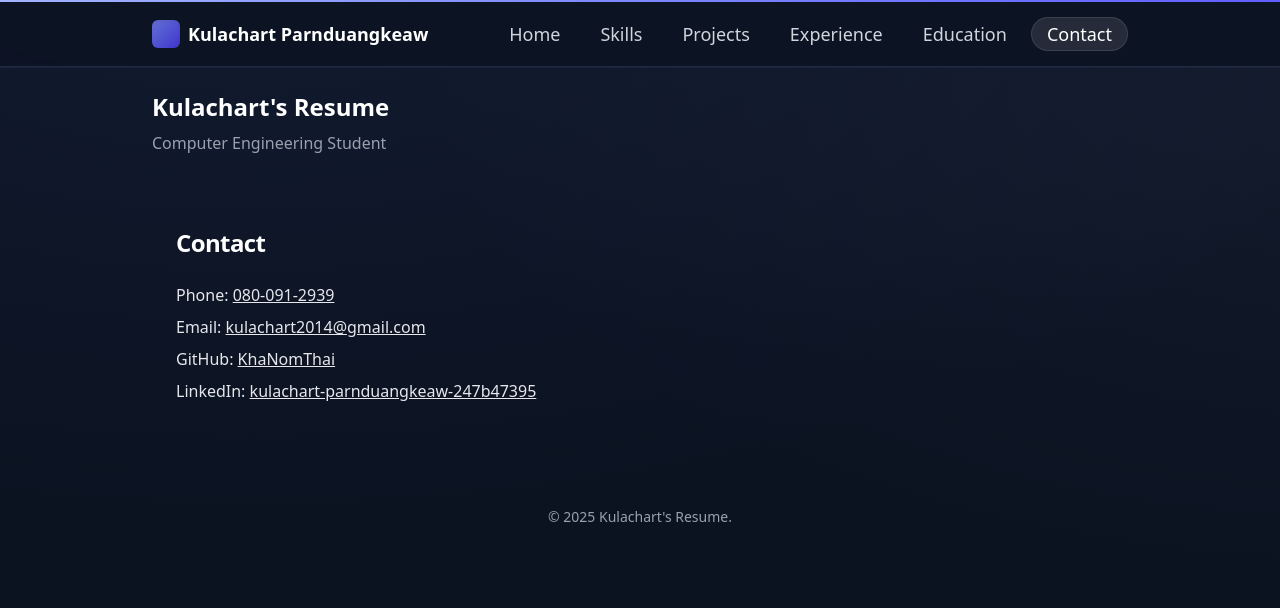
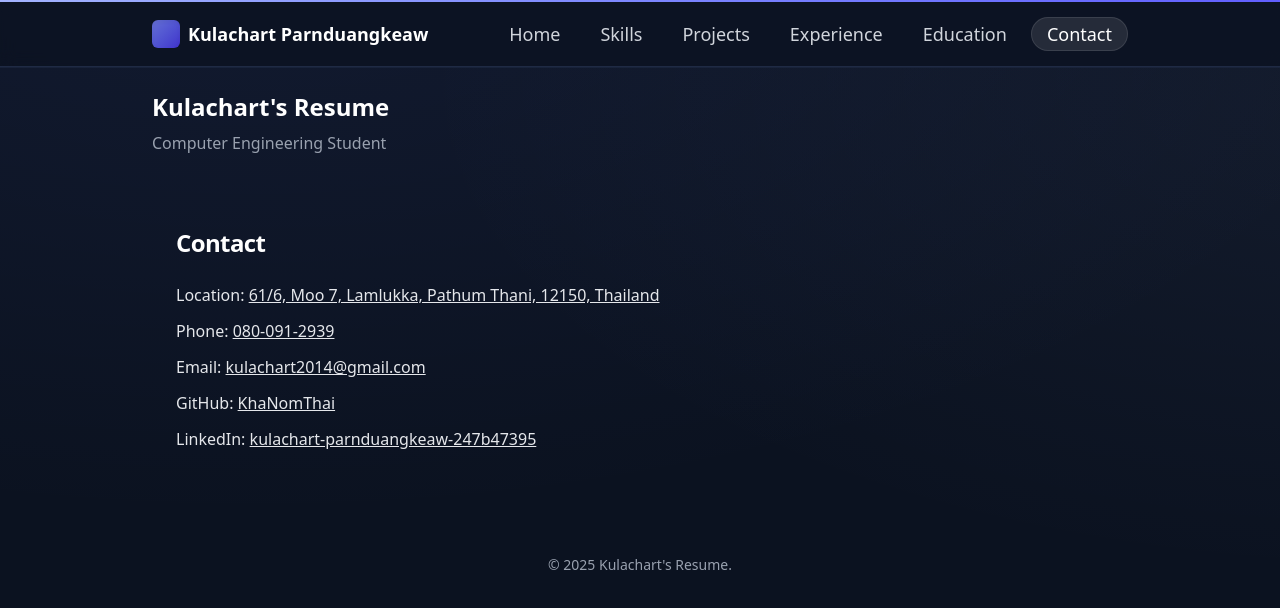
Before and after one commit to KhaNomThai/resume-site, a React (Vite) app: page /contact in a window 1280 px wide. Shown: the top 608 px of the page. Built offline with nearby package versions, Linux system fonts and the light colour scheme.

Commit message:
Fix animation

```diff
--- a/src/components/Page.tsx
+++ b/src/components/Page.tsx
@@ -1,15 +1,31 @@
 import { motion, type Variants } from "framer-motion";
 
-const pageVariants: Variants = {
-    initial: { opacity: 0, y: 12 },
-    animate: { opacity: 1, y: 0, transition: { duration: 0.35, ease: "easeOut" } },
-    exit: { opacity: 0, y: -8, transition: { duration: 0.25, ease: "easeIn" } },
+const page: Variants = {
+  initial: { opacity: 0, y: 12, filter: "blur(2px)" },
+  animate: {
+    opacity: 1,
+    y: 0,
+    filter: "blur(0px)",
+    transition: { type: "spring", stiffness: 120, damping: 20, mass: 0.5 },
+  },
+  exit: {
+    opacity: 0,
+    y: -10,
+    filter: "blur(2px)",
+    transition: { duration: 0.25, ease: "easeIn" },
+  },
 };
 
 export default function Page({ children }: { children: React.ReactNode }) {
-    return (
-        <motion.main variants={pageVariants} initial="initial" animate="animate" exit="exit">
-            {children}
-        </motion.main>
-    );
+  return (
+    <motion.main
+      className="transform-gpu will-change-transform"
+      variants={page}
+      initial="initial"
+      animate="animate"
+      exit="exit"
+    >
+      {children}
+    </motion.main>
+  );
 }
--- a/src/components/Section.tsx
+++ b/src/components/Section.tsx
@@ -1,14 +1,15 @@
 /* eslint-disable react-refresh/only-export-components */
 import { motion, type Variants } from "framer-motion";
+
 export default function Section({ id, title, children }: { id: string; title: string; children: React.ReactNode }) {
   return (
     <section id={id} className="max-w-5xl mx-auto px-6 py-10">
       <motion.h2
         className="text-xl sm:text-2xl font-semibold tracking-tight mb-6"
-                initial={{ opacity: 0, y: 8 }}
+        initial={{ opacity: 0, y: 10 }}
         whileInView={{ opacity: 1, y: 0 }}
-                viewport={{ once: true, margin: "-80px" }}
-                transition={{ type: "spring", stiffness: 90, damping: 18 }}
+        viewport={{ once: true, amount: 0.6 }}
+        transition={{ type: "spring", stiffness: 110, damping: 18 }}
       >
         {title}
       </motion.h2>
@@ -16,5 +17,19 @@ export default function Section({ id, title, children }: { id: string; title: st
     </section>
   );
 }
-export const container = (stagger = 0.08): Variants => ({ hidden: {}, show: { transition: { staggerChildren: stagger } } });
-export const item = (y = 16): Variants => ({ hidden: { opacity: 0, y }, show: { opacity: 1, y: 0, transition: { type: "spring", stiffness: 80, damping: 18 } as const } });
+
+/** เดิม: container/item → เปลี่ยนเป็น Soft เวอร์ชันเนียนกว่า */
+export const container = (stagger = 0.08): Variants => ({
+  hidden: { opacity: 1 }, // คง opacity ไว้ ลดการกระพริบ
+  show: { transition: { staggerChildren: stagger } },
+});
+
+export const item = (y = 14): Variants => ({
+  hidden: { opacity: 0, y, filter: "blur(4px)" },
+  show: {
+    opacity: 1,
+    y: 0,
+    filter: "blur(0px)",
+    transition: { type: "spring", stiffness: 120, damping: 16, mass: 0.4 },
+  },
+});
--- a/src/components/Timeline.tsx
+++ b/src/components/Timeline.tsx
@@ -1,13 +1,31 @@
 import { motion } from "framer-motion";
 import type { TimelineItem } from "../data";
-import { item } from "./Section";
+import { container, item } from "./Section";
 
 export default function Timeline({ items }: { items: TimelineItem[] }) {
   return (
-        <ol className="relative ps-5 border-s border-[#1f2a44]">
+    <motion.ol
+      className="relative ps-5 border-s border-[#1f2a44]"
+      variants={container(0.06)}
+      initial="hidden"
+      whileInView="show"
+      viewport={{ once: true, amount: 0.5 }}
+    >
       {items.map((it, i) => (
-                <motion.li key={i} className="mb-6 ms-2" variants={item(10)}>
-                    <span className="absolute -start-1.5 mt-1.5 size-3 rounded-full bg-white/90" />
+        <motion.li
+          key={i}
+          className="mb-6 ms-2 transform-gpu will-change-transform"
+          variants={item(10)}
+          transition={{ type: 'spring', stiffness: 120, damping: 16 }}
+          layout
+        >
+          <motion.span
+            layout
+            initial={{ scale: 0.8, opacity: 0 }}
+            whileInView={{ scale: 1, opacity: 1 }}
+            viewport={{ once: true, amount: 0.8 }}
+            className="absolute -start-1.5 mt-1.5 size-3 rounded-full bg-white/90 shadow-[0_0_0_2px_rgba(31,42,68,0.8)]"
+          />
           <h3 className="font-medium">{it.title} — {it.org}</h3>
           <p className="text-sm text-gray-400">{it.period}</p>
           {!!it.bullets?.length && (
@@ -17,6 +35,6 @@ export default function Timeline({ items }: { items: TimelineItem[] }) {
           )}
         </motion.li>
       ))}
-        </ol>
+    </motion.ol>
   );
 }
--- a/src/pages/Contact.tsx
+++ b/src/pages/Contact.tsx
@@ -1,5 +1,5 @@
 import { motion } from "framer-motion";
-import Page from "../components/Page.tsx";
+import Page from "../components/Page";
 import Section, { container, item } from "../components/Section";
 import { profile } from "../data";
 
@@ -8,12 +8,28 @@ export default function Contact() {
     <Page>
       <Section id="contact" title="Contact">
         <motion.ul
-                    className="space-y-2 text-gray-200"
+          className="space-y-3 text-gray-200"
           variants={container(0.06)}
           initial="hidden"
           whileInView="show"
           viewport={{ once: true }}
         >
+          {/* Location */}
+          {profile.address && (
+            <motion.li variants={item(8)}>
+              Location:{" "}
+              <a
+                className="underline"
+                href="https://maps.app.goo.gl/fzGmUcjpDZtsVkXE8"
+                target="_blank"
+                rel="noreferrer"
+              >
+                {profile.address}
+              </a>
+            </motion.li>
+          )}
+
+          {/* Phone */}
           {profile.phone && (
             <motion.li variants={item(8)}>
               Phone:{" "}
@@ -25,12 +41,16 @@ export default function Contact() {
               </a>
             </motion.li>
           )}
+
+          {/* Email */}
           <motion.li variants={item(8)}>
             Email:{" "}
             <a className="underline" href={`mailto:${profile.email}`}>
               {profile.email}
             </a>
           </motion.li>
+
+          {/* GitHub */}
           <motion.li variants={item(8)}>
             GitHub:{" "}
             <a
@@ -42,6 +62,8 @@ export default function Contact() {
               {profile.github}
             </a>
           </motion.li>
+
+          {/* LinkedIn */}
           <motion.li variants={item(8)}>
             LinkedIn:{" "}
             <a
--- a/src/pages/Home.tsx
+++ b/src/pages/Home.tsx
@@ -1,4 +1,3 @@
-// src/pages/Home.tsx
 import { motion } from "framer-motion";
 import Page from "../components/Page.tsx";
 import { profile } from "../data";
@@ -44,18 +43,6 @@ export default function Home() {
         </motion.p>
 
         <ul className="mt-6 flex flex-wrap gap-4 text-sm text-gray-300">
-          {profile.phone && (
-            <li>
-              <a className="underline" href={`tel:${profile.phone.replace(/\s+/g, "")}`}>
-                {profile.phone}
-              </a>
-            </li>
-          )}
-          <li>
-            <a className="underline" href={`mailto:${profile.email}`}>
-              {profile.email}
-            </a>
-          </li>
           <li>
             <a
               className="underline"
--- a/src/pages/Projects.tsx
+++ b/src/pages/Projects.tsx
@@ -1,5 +1,5 @@
 import { motion } from "framer-motion";
-import Page from "../components/Page.tsx";
+import Page from "../components/Page";
 import Section, { container, item } from "../components/Section";
 import { profile } from "../data";
 
@@ -8,10 +8,10 @@ export default function Projects() {
         <Page>
             <Section id="projects" title="Projects">
                 <motion.div
-                    variants={container()}
+                    variants={container(0.07)}
                     initial="hidden"
                     whileInView="show"
-                    viewport={{ once: true, margin: "-80px" }}
+                    viewport={{ once: true, amount: 0.55 }}
                     className="grid gap-4"
                 >
                     {profile.projects.map((p) => (
@@ -20,7 +20,7 @@ export default function Projects() {
                             href={p.link}
                             target="_blank"
                             rel="noreferrer"
-                            className="block rounded-2xl border border-[#1f2a44] bg-[#111a2c] p-5"
+                            className="block rounded-2xl border border-[#1f2a44] bg-[#111a2c] p-5 transform-gpu will-change-transform"
                             variants={item(10)}
                             whileHover={{ y: -2, scale: 1.01 }}
                             whileTap={{ scale: 0.995 }}
```
Lines whose indentation alone changed are shown as unchanged.
